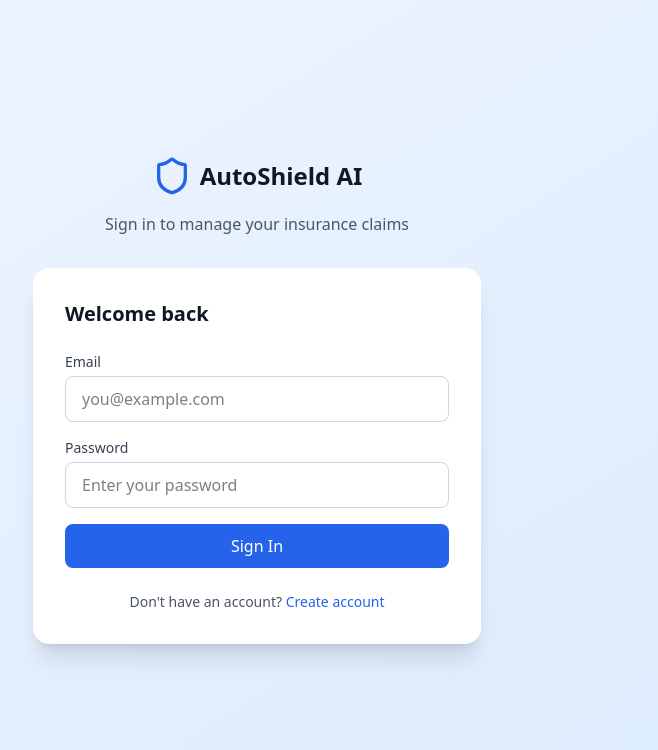
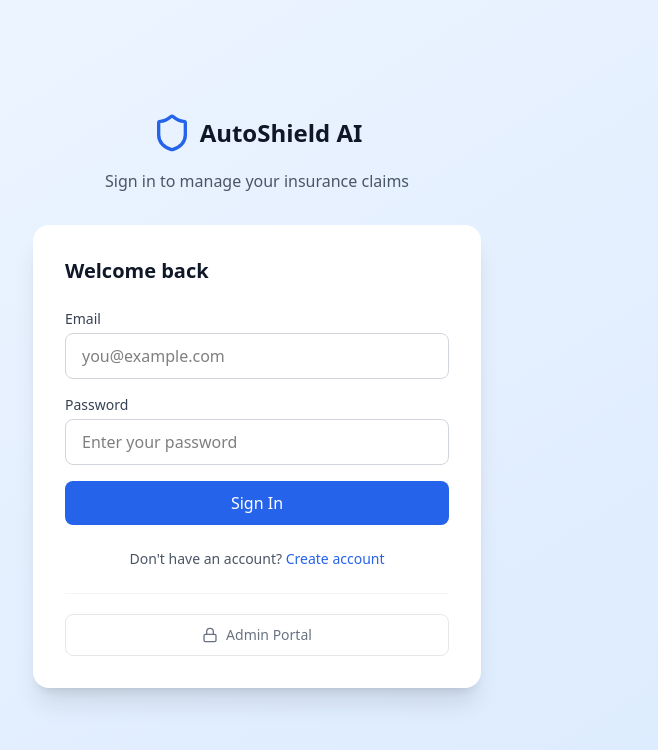
Before and after one commit to NaveenHiranya/Smart-Vehicle-Insurance-Claim-System, a React (Vite) app in the folder frontend/: page /login in a window 1280 px wide. Shown: the top 750 px of the page, without its empty margins (383-1041 px from the left). Built offline with nearby package versions, Linux system fonts and the light colour scheme.

Commit message:
feat: addmin portal button for login window

```diff
--- a/frontend/src/pages/LoginPage.tsx
+++ b/frontend/src/pages/LoginPage.tsx
@@ -1,7 +1,7 @@
 import { useState, type FormEvent } from 'react';
 import { Link, useNavigate } from 'react-router-dom';
 import { useAuth } from '../context/AuthContext';
-import { Shield, AlertCircle } from 'lucide-react';
+import { Shield, AlertCircle, Lock } from 'lucide-react';
 
 export function LoginPage() {
   const [email, setEmail] = useState('');
@@ -87,6 +87,16 @@ export function LoginPage() {
               Create account
             </Link>
           </p>
+
+          <div className="mt-6 pt-5 border-t border-gray-100">
+            <Link
+              to="/admin/login"
+              className="flex items-center justify-center gap-2 w-full py-2.5 px-4 rounded-lg border border-gray-200 text-sm font-medium text-gray-500 hover:bg-gray-50 hover:text-gray-700 hover:border-gray-300 transition"
+            >
+              <Lock className="h-4 w-4" />
+              Admin Portal
+            </Link>
+          </div>
         </div>
       </div>
     </div>
```
